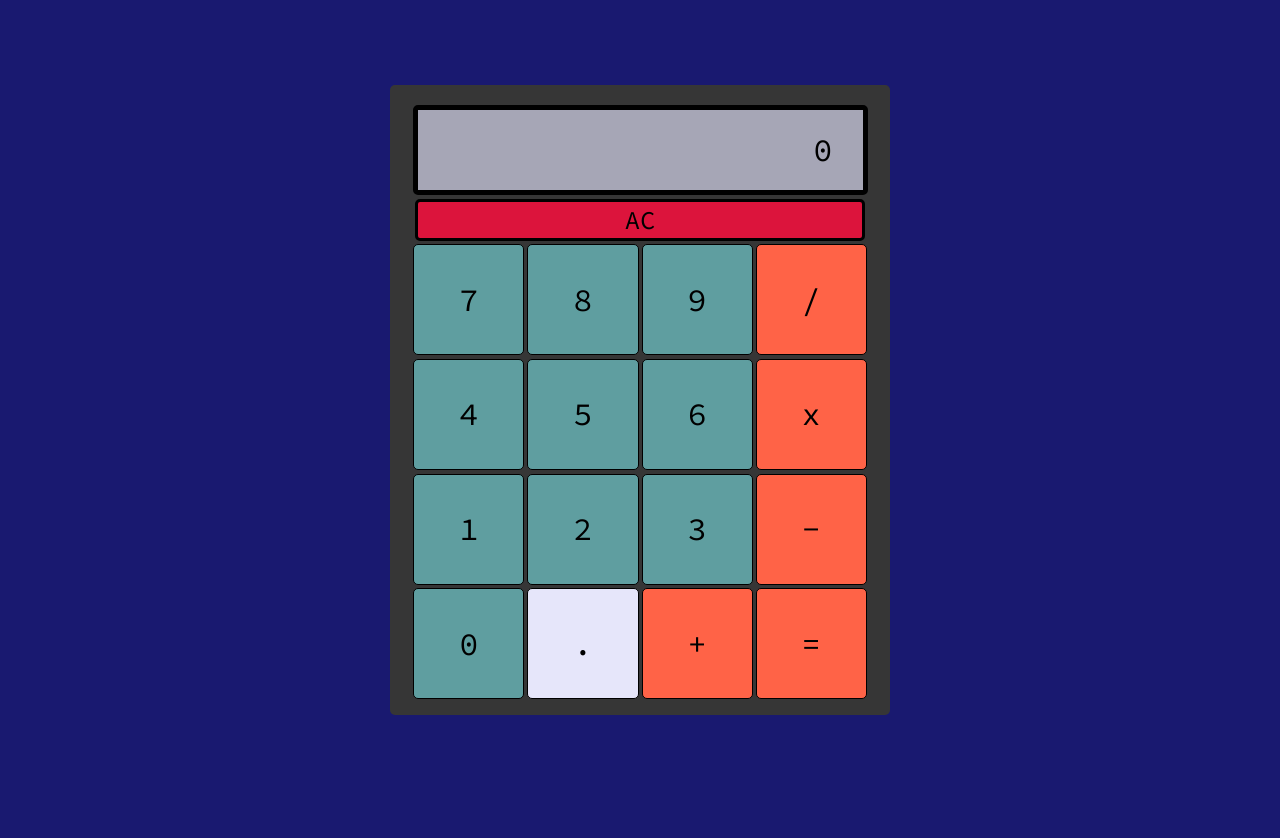
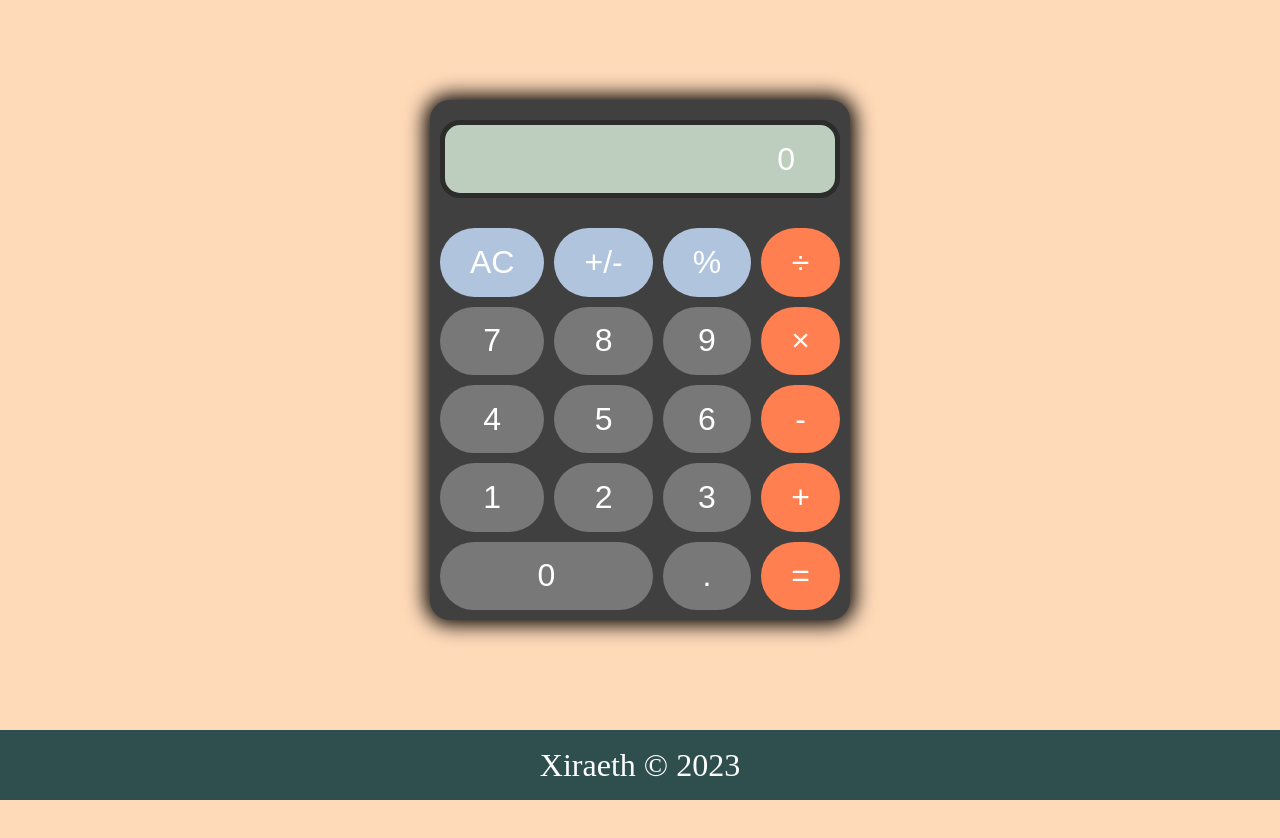
Before and after one commit to Xiraeth/odin-calculator, a plain HTML site: page index.html in a window 1280 px wide. Before the commit the page ends 800 px from the top, so only its background shows below. Drawn offline with Linux system fonts and the light colour scheme.

Commit message:
Completely revamp the project's looks

```diff
--- a/index.html
+++ b/index.html
@@ -8,25 +8,28 @@
     <title>Calculator</title>
   </head>
   <body>
-    <div class="calculator">
-      <p class="result"><span>0</span></p>
-      <button class="clear btn">AC</button>
-      <button class="seven btn number">7</button>
-      <button class="eight btn number">8</button>
-      <button class="nine btn number">9</button>
-      <button class="divide btn ops">/</button>
-      <button class="four btn number">4</button>
-      <button class="five btn number">5</button>
-      <button class="six btn number">6</button>
-      <button class="multiply btn ops">x</button>
-      <button class="one btn number">1</button>
-      <button class="two btn number">2</button>
-      <button class="three btn number">3</button>
-      <button class="subtract btn ops">-</button>
-      <button class="zero btn number">0</button>
-      <button class="dot btn">.</button>
-      <button class="add btn ops">+</button>
-      <button class="equals btn equals">=</button>
+    <div class="container">
+      <button id="result" class="result" value="0">0</button>
+      <button class="clear blue">AC</button>
+      <button class="sign blue">+/-</button>
+      <button class="percent blue">%</button>
+      <button class="divide orange ops">&#247</button>
+      <button class="seven number">7</button>
+      <button class="eight number">8</button>
+      <button class="nine number">9</button>
+      <button class="multiply orange ops">&times</button>
+      <button class="four number">4</button>
+      <button class="five number">5</button>
+      <button class="six number">6</button>
+      <button class="subtract orange ops">-</button>
+      <button class="one number">1</button>
+      <button class="two number">2</button>
+      <button class="three number">3</button>
+      <button class="add orange ops">+</button>
+      <button class="zero number">0</button>
+      <button class="dot">.</button>
+      <button class="equals orange">=</button>
     </div>
+    <div class="copyright"><span>Xiraeth &#169 2023</span></div>
   </body>
 </html>
--- a/script.js
+++ b/script.js
@@ -1,8 +1,7 @@
 "use strict";
 
-const buttons = document.querySelectorAll("button");
-const container = document.querySelector(".calculator");
-const result = document.querySelector(".result");
+const container = document.querySelector(".container");
+const result = document.querySelector("#result");
 
 updateDisplay();
 
@@ -28,9 +27,9 @@ function operate(num1, operator, num2) {
       return Number((num1 + num2).toFixed(2));
     case "-":
       return Number((num1 - num2).toFixed(2));
-    case "x":
+    case "×":
       return Number((num1 * num2).toFixed(2));
-    case "/":
+    case "÷":
       if (num2 == 0) return "Error";
       else return Number((num1 / num2).toFixed(2));
   }
@@ -46,8 +45,8 @@ function updateDisplay() {
   let canCalc = true;
 
   container.addEventListener("click", (e) => {
-    const btn = e.target.closest(".btn");
-    if (!btn) return;
+    const btn = e.target.closest("button");
+    if (!btn || btn.classList.contains("result")) return;
 
     if (nums[0] == "Error") {
       operator = "";
@@ -86,16 +85,20 @@ function updateDisplay() {
       console.log(nums);
     }
 
-    if (btn.classList.contains("equals")) {
-      if (active == 1 && !start) {
-        nums[0] = result.textContent = operate(nums[0], operator, nums[1]);
-        start = true;
-        canCalc = false;
-        console.log(nums);
-      }
+    if (btn.classList.contains("equals") && active == 1 && !start) {
+      nums[0] = result.textContent = operate(nums[0], operator, nums[1]);
+      start = true;
+      canCalc = false;
+      console.log(nums);
     }
 
     if (btn.classList.contains(".dot")) {
+    }
+
+    if (btn.classList.contains("sign")) {
+    }
+
+    if (btn.classList.contains("percent")) {
     }
 
     if (btn.classList.contains("clear")) {
@@ -108,9 +111,6 @@ function updateDisplay() {
       nums[0] = nums[1] = 0;
       result.textContent = 0;
     }
+    console.log(btn.textContent);
   });
 }
-
-function swap(active) {
-  return active == 1 ? 0 : 1;
-}
--- a/style.css
+++ b/style.css
@@ -1,108 +1,91 @@
-@import url("https://fonts.googleapis.com/css2?family=Source+Code+Pro:wght@400;700&display=swap");
-
-:root {
-  --calculator-dimensions: 500px;
-  --button-dimensions: calc(var(--calculator-dimensions) / 4.5);
+body {
+  min-height: 100vh;
+  overflow: hidden;
+  background-color: #ffdab9;
 }
 
-body {
-  background-color: midnightblue;
-  min-height: 100vh;
-  display: flex;
-  justify-content: center;
-  align-items: center;
-}
-
-* {
-  font-family: "Source Code Pro", monospace;
-  margin: 0;
-  padding: 0;
-  font-size: 32px;
-}
-
-.calculator {
-  width: var(--calculator-dimensions);
-  height: calc(1.2 * var(--calculator-dimensions));
-  background-color: rgb(54, 54, 54);
-  border-radius: 5px;
-  padding: 15px 0;
-  display: flex;
-  justify-content: center;
-  flex-wrap: wrap;
-  gap: 3px;
-}
-
-.result {
-  width: 85%;
-  height: 80px;
-  letter-spacing: 10px;
-  font-size: 1.5em;
-  border: 5px solid black;
-  border-radius: 5px;
-  margin-top: 5px;
-  padding-right: 20px;
-  background-color: rgb(166, 166, 182);
-  display: flex;
-  justify-content: end;
-  align-items: center;
-}
-
-.clear {
-  background-color: crimson;
-  border: 3px solid black;
-  height: 7%;
-  font-size: 0.8em;
-  flex-basis: 90%;
-}
-
-.clear:hover {
-  background-color: rgb(190, 17, 52);
-}
-
-.clear:active {
-  background-color: rgb(148, 13, 40);
+.container {
+  background-color: #404040;
+  width: 400px;
+  height: 500px;
+  margin: 100px auto;
+  padding: 10px;
+  border-radius: 20px;
+  display: grid;
+  grid-template-columns: repeat(4, auto);
+  gap: 10px;
+  box-shadow: 0px 0px 20px 5px rgb(0, 0, 0);
 }
 
 button {
-  width: var(--button-dimensions);
-  height: var(--button-dimensions);
-  border-radius: 5px;
+  text-align: center;
+  font-size: 2rem;
+  background-color: #787878;
+  color: white;
+  cursor: pointer;
   outline: none;
-  border: 1px solid black;
-  background-color: lavender;
-  cursor: pointer;
+  border-radius: 50px;
+  border: none;
 }
 
 button:hover {
-  background-color: rgb(187, 187, 204);
+  background-color: #636363;
 }
 
 button:active {
-  background-color: rgb(153, 153, 168);
+  background-color: #555555;
 }
 
-.number {
-  background-color: cadetblue;
+#result {
+  grid-column: 1 / 5;
+  background-color: #bdcebe;
+  text-align: right;
+  padding-right: 40px;
+  cursor: auto;
+  margin-bottom: 20px;
+  margin-top: 10px;
+  border-radius: 20px;
+  border: 5px solid rgb(44, 44, 44);
 }
 
-.number:hover {
-  background-color: rgb(82, 137, 139);
-}
-.number:active {
-  background-color: rgb(70, 116, 117);
+.zero {
+  grid-column: 1 / span 2;
 }
 
-.ops,
-.equals {
-  background-color: tomato;
+.orange {
+  background-color: coral;
 }
 
-.ops:hover,
-.equals:hover {
-  background-color: rgb(230, 87, 62);
+.orange:hover {
+  background-color: rgb(226, 112, 71);
 }
 
-.ops:active,
-.equals:active {
-  background-color: rgb(187, 71, 50);
+.orange:active {
+  background-color: rgb(197, 99, 63);
 }
+
+.blue {
+  background: #b0c4de;
+}
+
+.blue:hover {
+  background: #99abc2;
+}
+
+.blue:active {
+  background: #8493a7;
+}
+
+.copyright {
+  background-color: #2f4f4f;
+  color: white;
+  position: absolute;
+  bottom: 0px;
+  left: 0px;
+  width: 100%;
+  height: 70px;
+  display: flex;
+  align-items: center;
+  justify-content: center;
+  font-size: 2rem;
+}
```
